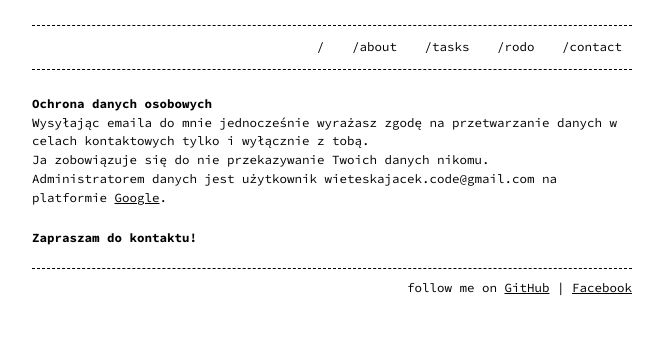
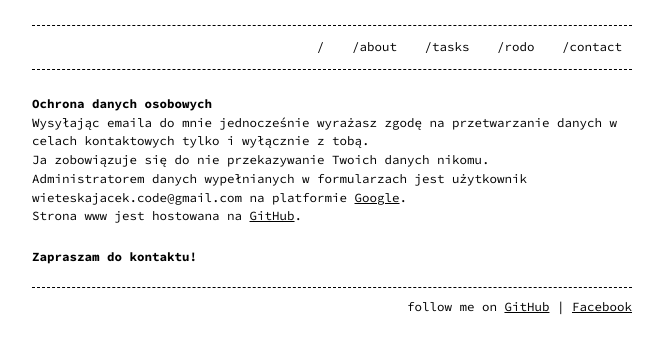
Before and after one commit to esccode/esccode.github.io, a Jekyll site: the page built from rodo.md, in a window 1280 px wide. Shown: the top 354 px of the page, without its empty margins (308-971 px from the left). Built offline with Jekyll 4.4.1, drawn with Linux system fonts in a browser that asks for light colours.

Commit message:
Update rodo.md

```diff
--- a/rodo.md
+++ b/rodo.md
@@ -7,6 +7,7 @@ permalink: /rodo
 
 Wysyłając emaila do mnie jednocześnie wyrażasz zgodę na przetwarzanie danych w celach kontaktowych tylko i wyłącznie z tobą.
 Ja zobowiązuje się do nie przekazywanie Twoich danych nikomu.
-Administratorem danych jest użytkownik wieteskajacek.code@gmail.com na platformie [Google](https://policies.google.com/privacy).
+Administratorem danych wypełnianych w formularzach jest użytkownik wieteskajacek.code@gmail.com na platformie [Google](https://policies.google.com/privacy).
+Strona www jest hostowana na [GitHub](https://github.com/).
 
 # Zapraszam do kontaktu!
```
